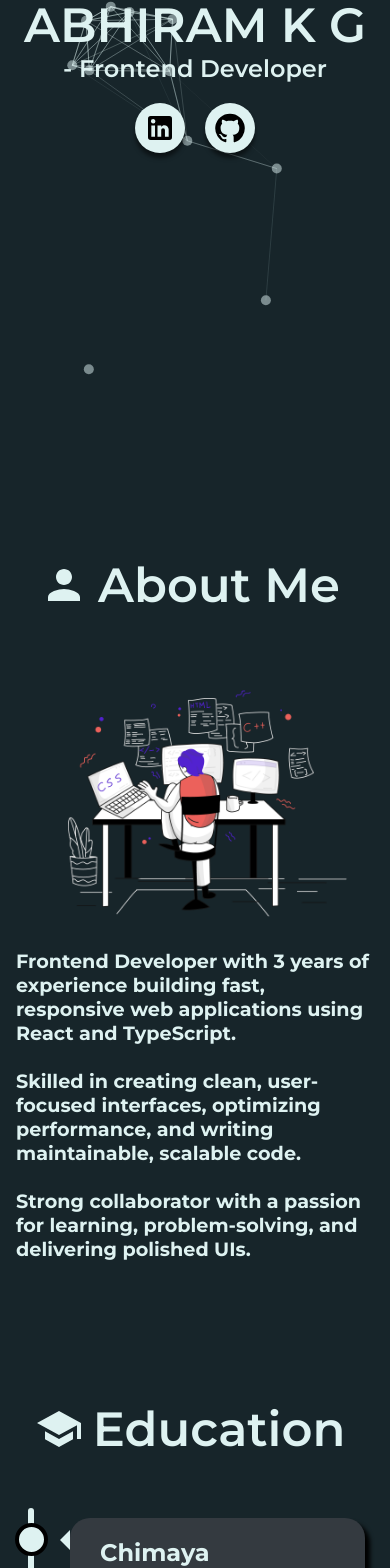
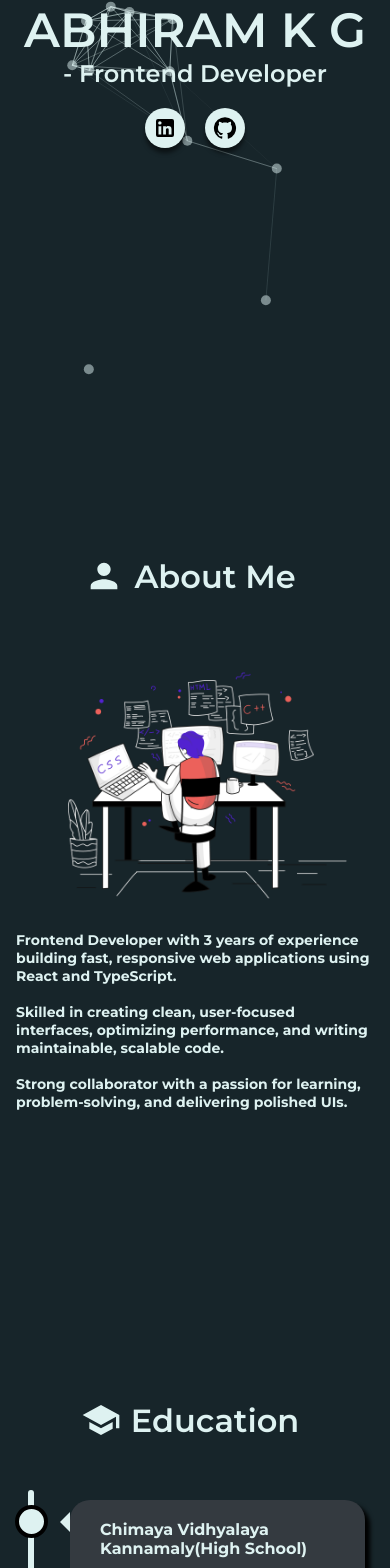
Before and after one commit to abhiramkg2000/abhiram_kg_portfolio, a Next.js app: page / in a window 390 px wide. Shown: the part 398-1966 px from the top of the page. Built offline with nearby package versions, Linux system fonts and the light colour scheme.

Commit message:
refactored the section headings and icons

```diff
--- a/src/components/projectCard/projectCard.module.css
+++ b/src/components/projectCard/projectCard.module.css
@@ -30,7 +30,8 @@
 .project-link-container {
   position: absolute;
   top: 80%;
-  left: 30%;
+  left: 50%;
+  transform: translateX(-50%);
   display: flex;
   justify-content: center;
 }
@@ -62,3 +63,23 @@
   color: black;
   font-size: 2rem !important;
 }
+
+@media screen and (max-width: 600px) {
+  .project-title {
+    font-size: 1.5rem;
+  }
+
+  .project-description {
+    font-size: 0.875rem;
+  }
+
+  .project-link {
+    width: 40px;
+    height: 40px;
+  }
+
+  .github,
+  .production {
+    font-size: 1.5rem !important;
+  }
+}
--- a/src/modules/about/about.module.css
+++ b/src/modules/about/about.module.css
@@ -42,3 +42,17 @@
   font-weight: bold;
   color: #def2f1;
 }
+
+@media screen and (max-width: 600px) {
+  .section-title-icon {
+    font-size: 2.5rem !important;
+  }
+
+  .section-title h1 {
+    font-size: 2rem;
+  }
+
+  .about-me {
+    font-size: 0.875rem;
+  }
+}
--- a/src/modules/contact/contact.module.css
+++ b/src/modules/contact/contact.module.css
@@ -57,3 +57,24 @@
   font-size: 2rem !important;
   width: 100% !important;
 }
+
+@media screen and (max-width: 600px) {
+  .section-title-icon {
+    font-size: 2.5rem !important;
+  }
+
+  .section-title h1 {
+    font-size: 2rem;
+  }
+
+  .social {
+    width: 40px;
+    height: 40px;
+  }
+
+  .linkedin,
+  .github,
+  .email {
+    font-size: 1.5rem !important;
+  }
+}
--- a/src/modules/education/education.module.css
+++ b/src/modules/education/education.module.css
@@ -171,3 +171,21 @@
 }
 
 /*---------------------------------------------------------------------------------Education Timeline Media Query Ends--------------------------------------------------------------*/
+
+@media screen and (max-width: 600px) {
+  .section-title-icon {
+    font-size: 2.5rem !important;
+  }
+
+  .section-title h1 {
+    font-size: 2rem;
+  }
+
+  .education-title {
+    font-size: 1rem;
+  }
+
+  .education-description {
+    font-size: 0.875rem;
+  }
+}
--- a/src/modules/home/home.module.css
+++ b/src/modules/home/home.module.css
@@ -18,7 +18,6 @@
   font-size: 3rem;
   color: #def2f1;
   font-weight: 600;
-  margin-left: 100px;
 }
 
 .socials {
@@ -60,8 +59,18 @@
   .hero-title {
     font-size: 3rem;
   }
+
   .hero-subtitle {
-    margin-left: 0;
     font-size: 1.5rem;
   }
+
+  .social {
+    width: 40px;
+    height: 40px;
+  }
+
+  .linkedin,
+  .github {
+    font-size: 1.5rem !important;
+  }
 }
--- a/src/modules/projects/project.module.css
+++ b/src/modules/projects/project.module.css
@@ -27,3 +27,13 @@
   font-weight: 600;
   margin: 0 10px;
 }
+
+@media screen and (max-width: 600px) {
+  .section-title-icon {
+    font-size: 2.5rem !important;
+  }
+
+  .section-title h1 {
+    font-size: 2rem;
+  }
+}
--- a/src/modules/skills/skills.module.css
+++ b/src/modules/skills/skills.module.css
@@ -27,3 +27,13 @@
   display: flex;
   justify-content: center;
 }
+
+@media screen and (max-width: 600px) {
+  .section-title-icon {
+    font-size: 2.5rem !important;
+  }
+
+  .section-title h1 {
+    font-size: 2rem;
+  }
+}
```
